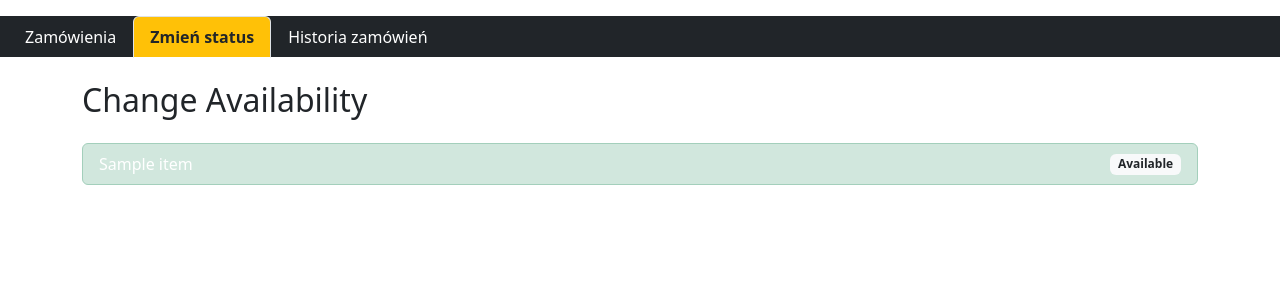
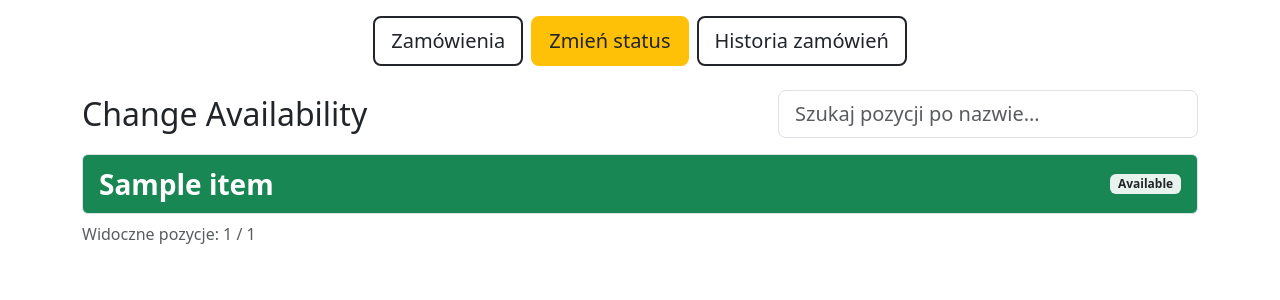
Before and after one commit to MatRos-sf/gastroflow, a Django app: page /menu/changer/ in a window 1280 px wide. Shown: the part 72-372 px from the top of the page. Run offline with Django 5.2, Linux system fonts and the light colour scheme; tables that the repository leaves empty hold one stand-in row (values such as "Sample post").

Commit message:
fix(available): add search button and fix layout

```diff
--- a/menu/templates/menu/available_changer.html
+++ b/menu/templates/menu/available_changer.html
@@ -1,43 +1,123 @@
-{% extends 'menu/base.html' %}
+{% extends "menu/base.html" %}
 {% block content %}
-<!-- MENU TYLKO DLA KITCHEN -->
-<ul class="nav nav-tabs bg-dark rounded-0 border-0 px-2">
-    <li class="nav-item">
-        <a class="nav-link {% if request.resolver_match.url_name == 'kitchen-orders' %}active bg-warning text-dark fw-bold{% else %}text-white{% endif %}"
-           href="{% url 'kitchen-orders' %}">
+    <style>
+  /* === Przyciski na górze: aktywny zawsze żółty z ciemnym tekstem === */
+  .top-actions .btn { border-width: 2px; }
+  .top-actions .btn.active,
+  .top-actions .btn:focus,
+  .top-actions .btn:active,
+  .top-actions .btn.btn-outline-dark.active {
+    background-color: #ffc107 !important;
+    color: #212529 !important;
+    border-color: #ffc107 !important;
+  }
+
+  /* === Kolory wierszy listy wg dostępności === */
+  .item-available  { background-color: #198754; color: #fff; } /* success */
+  .item-unavailable{ background-color: #dc3545; color: #fff; } /* danger  */
+
+  /* Badge na kontrastowym tle */
+  .badge-contrast {
+    background-color: rgba(255,255,255,.9);
+    color: #212529;
+  }
+    </style>
+    <!-- GÓRNE PRZYCISKI -->
+    <div class="container mt-3">
+        <div class="top-actions d-flex flex-wrap gap-2 justify-content-center">
+            <a href="{% url 'kitchen-orders' %}"
+               class="btn btn-outline-dark btn-lg {% if request.resolver_match.url_name == 'kitchen-orders' %}active{% endif %}">
                 Zamówienia
             </a>
-    </li>
-    <li class="nav-item">
-        <a class="nav-link {% if request.resolver_match.url_name == 'available' %}active bg-warning text-dark fw-bold{% else %}text-white{% endif %}"
-           href="{% url 'available' %}">
+            <a href="{% url 'available' %}"
+               class="btn btn-outline-dark btn-lg {% if request.resolver_match.url_name == 'available' %}active{% endif %}">
                 Zmień status
             </a>
-    </li>
-    <li class="nav-item">
-        <a class="nav-link {% if request.resolver_match.url_name == 'orders-history-kitchen' %}active bg-warning text-dark fw-bold{% else %}text-white{% endif %}"
-           href="{% url 'orders-history' %}">
+            <a href="{% url 'orders-history' %}"
+               class="btn btn-outline-dark btn-lg {% if request.resolver_match.url_name == 'orders-history' %}active{% endif %}">
                 Historia zamówień
             </a>
-    </li>
-</ul>
+        </div>
+    </div>
     <div class="container mt-4">
-    <h2 class="mb-4">Change Availability</h2>
-    <div class="list-group">
+        <div class="d-flex flex-wrap align-items-center justify-content-between gap-3 mb-3">
+            <h2 class="mb-0">Change Availability</h2>
+            <!-- Szukajka -->
+            <div class="ms-auto" style="min-width:280px; max-width:420px; flex:1;">
+                <input id="filter-input"
+                       type="search"
+                       class="form-control form-control-lg"
+                       placeholder="Szukaj pozycji po nazwie…"
+                       aria-label="Szukaj pozycji po nazwie">
+            </div>
+        </div>
+        <div class="list-group" id="items-list">
             {% for item in object_list %}
                 <a href="{% url 'toggle-availability' item.id %}"
-               class="list-group-item list-group-item-action d-flex justify-content-between align-items-center
-                      {% if not item.is_available %}list-group-item-danger text-white{% else %}list-group-item-success text-white{% endif %}">
-                <span>{{ item.name }}</span>
+                   class="list-group-item list-group-item-action d-flex justify-content-between align-items-center {% if item.is_available %}item-available{% else %}item-unavailable{% endif %}">
+                    <!-- NAZWA: dodajemy .item-name, żeby JS brał tekst z DOM -->
+                    <span class="item-name fs-3 fw-semibold">{{ item.name }}</span>
                     {% if item.is_available %}
-                    <span class="badge bg-light text-dark">Available</span>
+                        <span class="badge badge-contrast">Available</span>
                     {% else %}
-                    <span class="badge bg-dark">Unavailable</span>
+                        <span class="badge badge-contrast">Unavailable</span>
                     {% endif %}
                 </a>
             {% empty %}
                 <p class="text-muted">No items found.</p>
             {% endfor %}
         </div>
+        <div class="text-muted mt-2" id="visible-count" style="display:none;"></div>
     </div>
-{% endblock %}
+    <script>
+  (function () {
+    const input   = document.getElementById('filter-input');
+    const list    = document.getElementById('items-list');
+    const rows    = list ? Array.from(list.querySelectorAll('.list-group-item')) : [];
+    const counter = document.getElementById('visible-count');
+
+    // Fallback, gdyby normalize nie istniało (bardzo stare webview)
+    const hasNormalize = !!(String.prototype.normalize);
+    const fold = (s) => {
+      s = (s || '').toString().toLowerCase().trim();
+      if (!hasNormalize) return s;
+      return s.normalize('NFD').replace(/[\u0300-\u036f]/g, '');
+    };
+
+    // Pobierz nazwę z DOM (tekst w .item-name)
+    const getName = (el) => {
+      const n = el.querySelector('.item-name');
+      return n ? n.textContent : el.textContent || '';
+    };
+
+    // Preindeks: złożymy wersję "folded" w data-atrybucie
+    rows.forEach(el => {
+      el.dataset.nameFolded = fold(getName(el));
+    });
+
+    function applyFilter() {
+      const q = fold(input ? input.value : '');
+      let visible = 0;
+
+      rows.forEach(el => {
+        const match = !q || el.dataset.nameFolded.includes(q);
+        el.classList.toggle('d-none', !match);
+        if (match) visible++;
+      });
+
+      if (counter) {
+        counter.style.display = '';
+        counter.textContent = `Widoczne pozycje: ${visible} / ${rows.length}`;
+      }
+    }
+
+    if (input) {
+      input.addEventListener('input', applyFilter);
+      // Na wszelki wypadek także po "change"
+      input.addEventListener('change', applyFilter);
+    }
+    // Startowo
+    applyFilter();
+  })();
+    </script>
+{% endblock content %}
```
Lines whose indentation alone changed are shown as unchanged.
